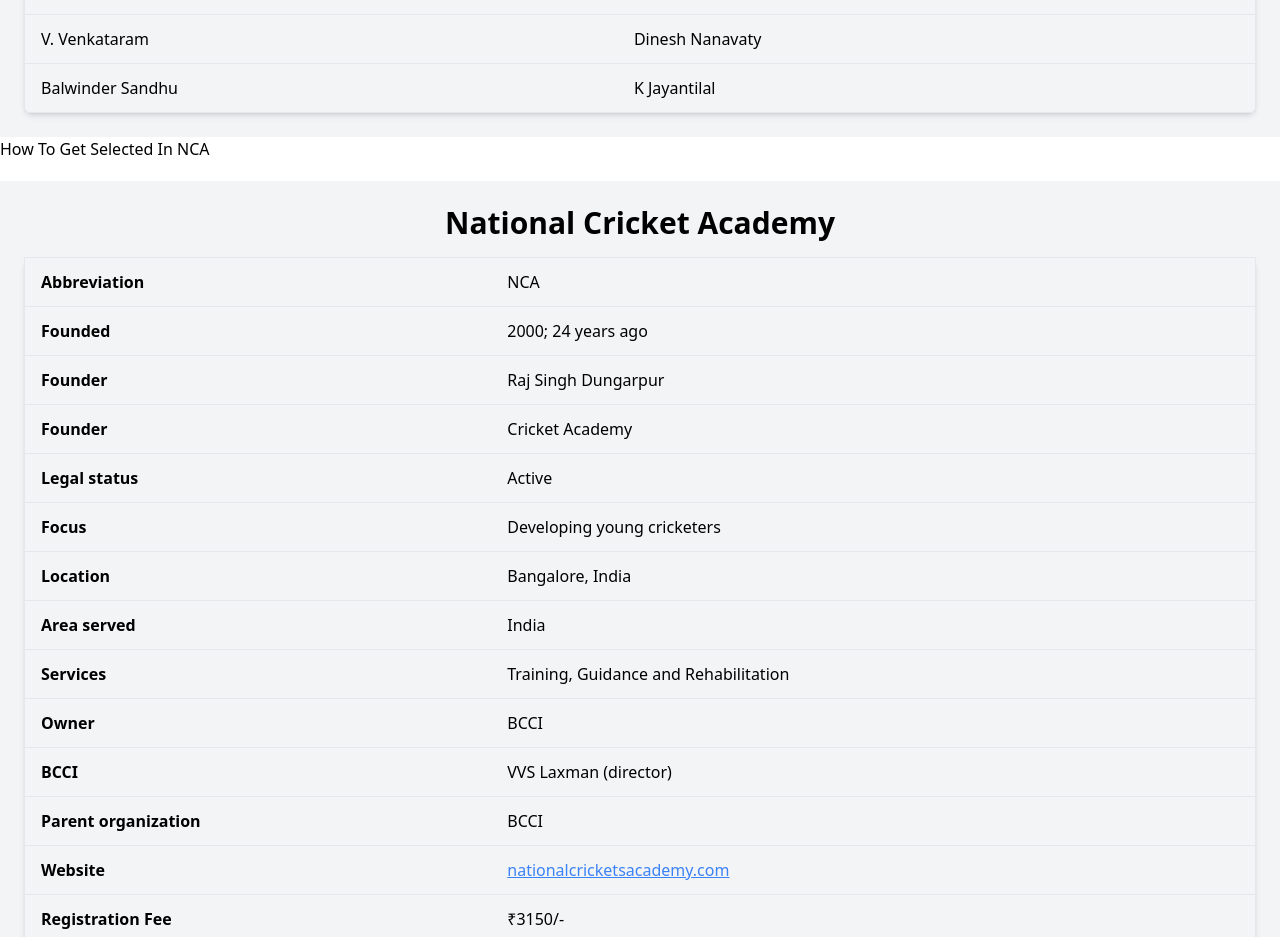
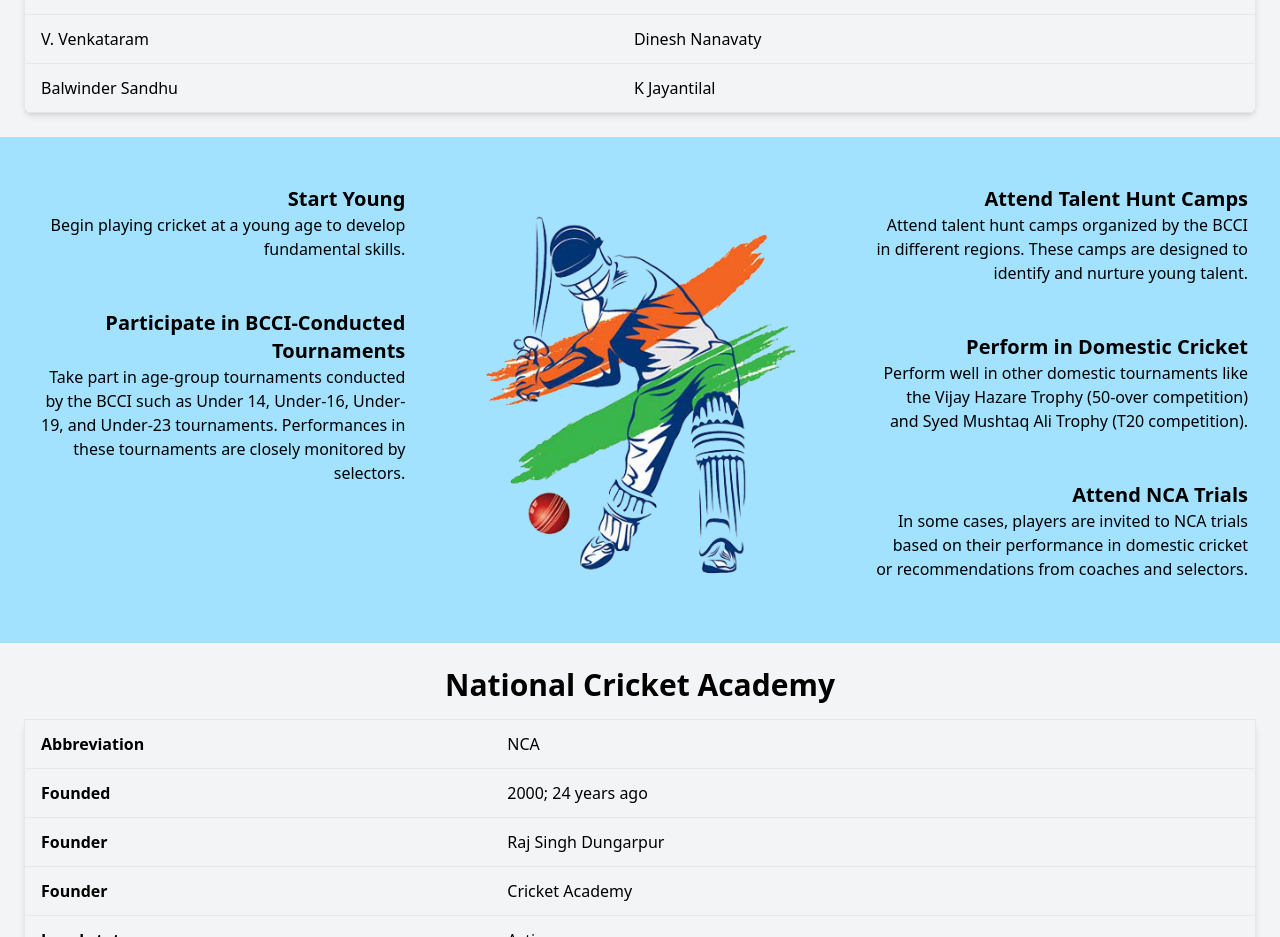
Before and after one commit to Karishma0709/NCA, a React (Vite) app in the folder cricket/: page / in a window 1280 px wide. Shown: the part 1700-2637 px from the top of the page. Built offline with nearby package versions, Linux system fonts and the light colour scheme.

Commit message:
Blue component added

```diff
--- /dev/null
+++ b/cricket/src/components/Content/Home/CricketDevelopment.jsx
@@ -0,0 +1,60 @@
+import React from 'react';
+import img1 from "../../../assets/Home/cricket-action.png";
+
+const CricketDevelopment = () => {
+  return (
+    <div className="bg-secondary text-right px-4 py-8">
+      <div className="grid grid-cols-1 md:grid-cols-3 gap-4">
+
+        {/* First Column */}
+        <div className="col-span-1 space-y-4">
+          <div className=" p-4">
+            <h2 className="text-xl font-bold">Start Young</h2>
+            <p>
+              Begin playing cricket at a young age to develop fundamental skills.
+            </p>
+          </div>
+
+          <div className=" p-4 ">
+            <h2 className="text-xl font-bold">Participate in BCCI-Conducted Tournaments</h2>
+            <p>
+              Take part in age-group tournaments conducted by the BCCI such as Under 14, Under-16, Under-19, and Under-23 tournaments. Performances in these tournaments are closely monitored by selectors.
+            </p>
+          </div>
+        </div>
+
+        {/* Second Column - Image */}
+        <div className="col-span-1 flex items-center justify-center">
+          <img src={img1} alt="Cricket Development" className="rounded-lg w-full h-auto max-w-xs" />
+        </div>
+
+        {/* Third Column */}
+        <div className="col-span-1 space-y-4">
+          <div className="p-4">
+            <h2 className="text-xl font-bold">Attend Talent Hunt Camps</h2>
+            <p>
+              Attend talent hunt camps organized by the BCCI in different regions. These camps are designed to identify and nurture young talent.
+            </p>
+          </div>
+
+          <div className=" p-4">
+            <h2 className="text-xl font-bold">Perform in Domestic Cricket</h2>
+            <p>
+              Perform well in other domestic tournaments like the Vijay Hazare Trophy (50-over competition) and Syed Mushtaq Ali Trophy (T20 competition).
+            </p>
+          </div>
+
+          <div className=" p-4">
+            <h2 className="text-xl font-bold">Attend NCA Trials</h2>
+            <p>
+              In some cases, players are invited to NCA trials based on their performance in domestic cricket or recommendations from coaches and selectors.
+            </p>
+          </div>
+        </div>
+
+      </div>
+    </div>
+  );
+};
+
+export default CricketDevelopment;
--- a/cricket/src/components/Content/Home/SelectionProcess.jsx
+++ /dev/null
@@ -1,14 +0,0 @@
-import React from 'react'
-
-const SelectionProcess = () => {
-  return (
-    <div>
-      <h1>How To Get Selected In NCA</h1>
-      <div className='bg-blue-500 m-5'>
-
-      </div>
-    </div>
-  )
-}
-
-export default SelectionProcess
--- a/cricket/src/components/pages/Home.jsx
+++ b/cricket/src/components/pages/Home.jsx
@@ -2,11 +2,11 @@
 import HeroSection from '../Content/Home/HeroSection'
 import History from '../Content/Home/History'
 import OurCoaches from '../Content/Home/OurCoaches'
-import SelectionProcess from '../Content/Home/SelectionProcess'
 import BestCricketCoaching from '../Content/Home/BestCricketCoaching'
 import NCAInfo from '../Content/Home/NCAInfo'
 import CricketersTable from '../Content/Home/CricketersTable'
 import RegisteredNow from '../Content/Home/RegisteredNow'
+import CricketDevelopment from '../Content/Home/CricketDevelopment'
 
 const Home = () => {
   return (
@@ -14,7 +14,7 @@
       <HeroSection/>
       <History/>
       <OurCoaches/>
-      <SelectionProcess/>
+      <CricketDevelopment/>
       <NCAInfo/>
       <BestCricketCoaching/>
       <CricketersTable/>
--- a/cricket/tailwind.config.js
+++ b/cricket/tailwind.config.js
@@ -8,6 +8,7 @@
     extend: {
       colors: {
               primary: '#F3F4F6',
+              secondary:'#A2E2FF',
 
       }
     },
```
Also changed, not shown: cricket/src/assets/Home/cricket-action.png (added).
